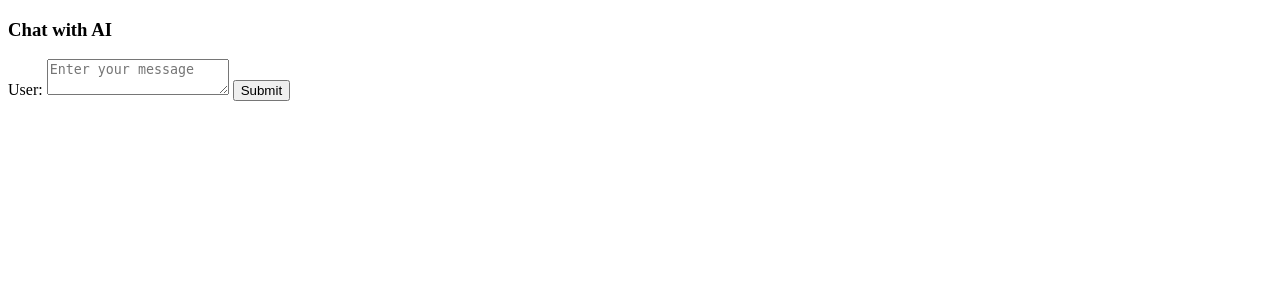
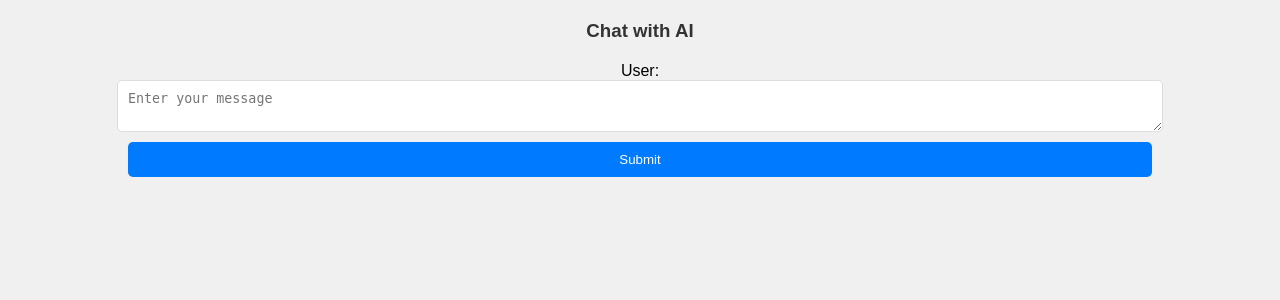
Before and after one commit to ydawit87/Cog_Search-test, a Flask app: template templates/chat.html in a window 1280 px wide. Shown: the top 300 px of the page. Run offline with Flask 3, Linux system fonts and the light colour scheme; the template is opened without the code that fills it, so the values that code supplies are empty.

```diff
--- a/config.py
+++ b/config.py
@@ -1,8 +1,9 @@
 import os
 
-class Config(object):
+class Config:
     SECRET_KEY = os.environ.get('SECRET_KEY') or 'you-will-never-guess'
     COSMOS_DB_ENDPOINT = os.environ.get('COSMOS_DB_ENDPOINT')
     COSMOS_DB_KEY = os.environ.get('COSMOS_DB_KEY')
     COSMOS_DB_DATABASE_NAME = os.environ.get('COSMOS_DB_DATABASE_NAME')
     COSMOS_DB_CONTAINER_NAME = os.environ.get('COSMOS_DB_CONTAINER_NAME')
+    OPENAI_API_KEY = os.environ.get('OPENAI_API_KEY')
--- a/requirement.txt
+++ b/requirement.txt
@@ -1,3 +1,5 @@
 Flask == 2.3.2
 azure-cosmos==4.4.0
 openai==0.27.8
+uuid==1.30
+DateTime==5.1
--- a/static/main.css
+++ b/static/main.css
@@ -1,9 +1,58 @@
+body {
+    font-family: Arial, sans-serif;
+    margin: 0;
+    padding: 0;
+    background-color: #f0f0f0;
+}
+
+h3 {
+    color: #333;
+    text-align: center;
+    margin-top: 20px;
+}
+
+form {
+    display: flex;
+    flex-direction: column;
+    align-items: center;
+    margin-top: 20px;
+}
+
+input[type="text"], textarea {
+    width: 80%;
+    padding: 10px;
+    margin-bottom: 10px;
+    border: 1px solid #ddd;
+    border-radius: 5px;
+}
+
+input[type="submit"] {
+    width: 80%;
+    padding: 10px;
+    border: none;
+    background-color: #007BFF;
+    color: white;
+    border-radius: 5px;
+    cursor: pointer;
+}
+
+input[type="submit"]:hover {
+    background-color: #0056b3;
+}
+
+.result {
+    width: 80%;
+    margin: 20px auto;
+    padding: 10px;
+    border: 1px solid #ddd;
+    border-radius: 5px;
+    background-color: #fff;
+}
+
 .user-input {
-    background-color: lightblue;
-    /* other styles for user input text box */
+    background-color: #59b0d8;
 }
 
 .ai-response {
-    background-color: lightgreen;
-    /* other styles for AI response text box */
+    background-color: #fff0f6;
 }
--- a/templates/chat.html
+++ b/templates/chat.html
@@ -7,21 +7,18 @@
 
 <body>
   <h3>Chat with AI</h3>
-  <form action="/" method="post" onsubmit="showResponseBox()">
+  <form action="/" method="post">
     <label for="user-input">User:</label>
     <textarea id="user-input" name="user-input" placeholder="Enter your message" required></textarea>
     <input type="submit" value="Submit" />
   </form>
-  <div id="ai-response-box" style="display: none;">
-    {% if result %}
-    <label for="ai-response">AI Companion:</label>
-    <textarea id="ai-response" class="result">{{ result }}</textarea>
-    {% endif %}
-  </div>
+  {% if user_input and ai_response %}
+  <label for="user-input">User:</label>
+  <textarea id="user-input" class="user-input" readonly>{{ user_input }}</textarea>
+  <label for="ai-response">AI Companion:</label>
+  <textarea id="ai-response" class="ai-response" readonly>{{ ai_response }}</textarea>
+  {% endif %}
   <script>
-    function showResponseBox() {
-      document.getElementById('ai-response-box').style.display = 'block';
-    }
     window.scrollTo(0,document.body.scrollHeight);
   </script>
 </body>
```
Also changed, not shown: routes.py (+23 -16 lines), services.py (+19 -2 lines).
